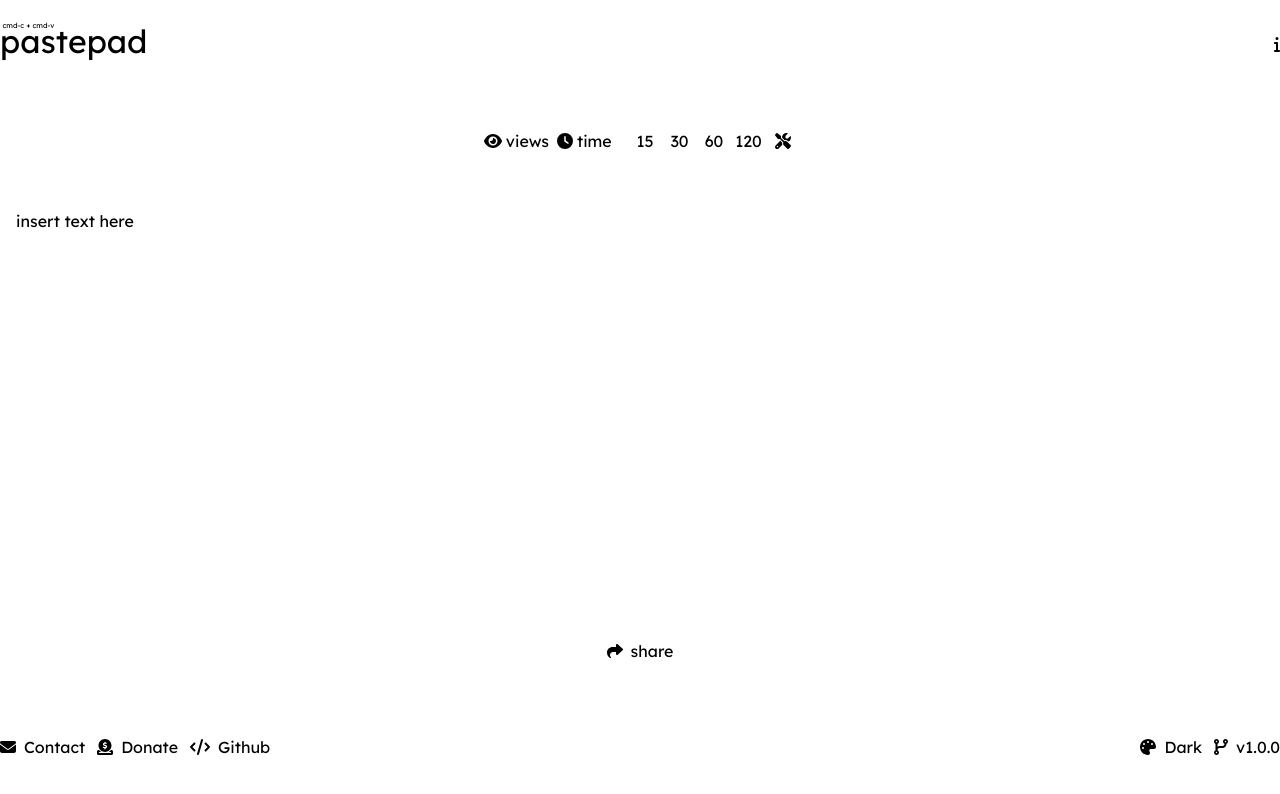
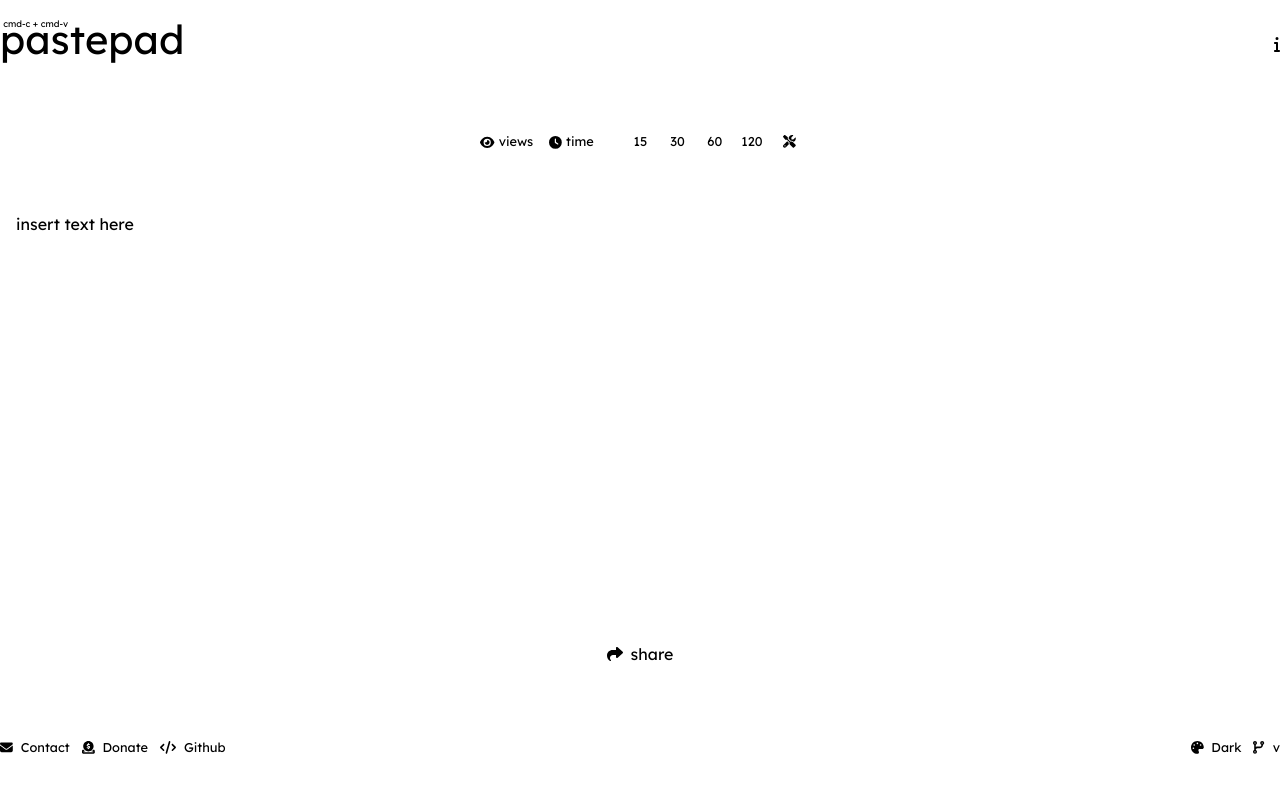
Before and after one commit to navaneethnivol/pastepad, a Next.js app in the folder frontend/: page / in a window 1280 px wide. Shown: the top 794 px of the page. Built offline with nearby package versions, Linux system fonts and the light colour scheme.

Commit message:
navigation and footer made common using layout

```diff
--- a/frontend/app/globals.css
+++ b/frontend/app/globals.css
@@ -34,37 +34,8 @@
   }
 }
 
-header #logo .icon {
-  align-items: center;
-  background-color: transparent;
-  display: grid;
-  width: 2.5rem;
-}
-
-header #logo .text {
-  font-size: 2rem;
-  font-weight: unset;
-  line-height: 2rem;
-  margin-block-end: unset;
-  margin-block-start: unset;
-  margin-top: -0.23em;
-  position: relative;
-  transition: color .25s;
-}
-
-header #logo .text .top {
-  color: var(--sub-color);
-  font-size: .225em;
-  left: 0.35em;
-  line-height: .225em;
-  position: absolute;
-  transition: color .125s, opacity .125s;
-}
-
-
 main #input .text-input-box {
   background-color: var(--sub-alt-color);
-  color: var(--sub-color);
   width: 100%;
   height: 50vh;
   resize: none;
@@ -88,10 +59,14 @@
   color: var(--main-color);
 }
 
-footer {
-  color: var(--sub-color);
+textarea {
+  border: none;
+  overflow: auto;
+  outline: none;
+
+  -webkit-box-shadow: none;
+  -moz-box-shadow: none;
+  box-shadow: none;
+
+  resize: none; /*remove the resize handle on the bottom right*/
 }
-
-footer a:hover {
-  color: var(--main-color);
-}
--- a/frontend/app/layout.tsx
+++ b/frontend/app/layout.tsx
@@ -2,10 +2,17 @@
 import { Lexend_Deca } from "next/font/google";
 import "./globals.css";
 
+import { config } from '@fortawesome/fontawesome-svg-core'
+import '@fortawesome/fontawesome-svg-core/styles.css'
+config.autoAddCss = false
+
+import Navigation from "@/components/navigation/navigation";
+import Footer from '@/components/footer/footer';
+
 const lexend_deca = Lexend_Deca({ subsets: ["latin"] });
 
 export const metadata: Metadata = {
-  title: "Create Next App",
+  title: "pastepad",
   description: "Generated by create next app",
 };
 
@@ -16,7 +23,11 @@
 }>) {
   return (
     <html lang="en">
-      <body className={lexend_deca.className}>{children}</body>
+      <body className={`${lexend_deca.className} sm:container sm:mx-auto pt-8`}>
+        <Navigation></Navigation>
+        {children}
+        <Footer></Footer>
+      </body>
     </html>
   );
 }
--- a/frontend/app/page.tsx
+++ b/frontend/app/page.tsx
@@ -1,67 +1,15 @@
-import { config } from '@fortawesome/fontawesome-svg-core'
-import '@fortawesome/fontawesome-svg-core/styles.css'
-config.autoAddCss = false
+import { FontAwesomeIcon } from '@fortawesome/react-fontawesome';
+import { faShare } from '@fortawesome/free-solid-svg-icons';
 
-import { FontAwesomeIcon } from '@fortawesome/react-fontawesome';
-import { faInfo, faClock, faEye, faScrewdriverWrench, faShare, faEnvelope, faDonate, faCode, faPalette, faCodeBranch } from '@fortawesome/free-solid-svg-icons';
+import ConfigBar from '@/components/config-bar/config-bar';
 
 export default function Home() {
   return (
-    <main className="sm:container sm:mx-auto pt-8">
-
-      <header className="flex flex-row justify-between">
-
-        <div>
-          <a id="logo" href="" className="flex flex-row content-center">
-            <h1 className="text">
-              <div className="top">cmd-c + cmd-v</div>
-              pastepad
-            </h1>
-          </a>
-        </div>
-
-        <nav className="flex flex-row">
-          <div className="">
-            <a href="/info">
-              <FontAwesomeIcon icon={faInfo}></FontAwesomeIcon>
-            </a>
-          </div>
-        </nav>
-
-      </header>
+    <main>
 
       <section className="h-full flex flex-col my-8">
 
-        <div className="flex flex-row items-center justify-center">
-          <div id='config-bar' className="flex flex-row justify-around rounded-[10px] p-2 m-8">
-
-            <div className="grid grid-col-2 grid-flow-col gap-2">
-              <a href="" className="flex flex-row items-center hover:text-yellow-300">
-                <FontAwesomeIcon icon={faEye} className="pr-1"></FontAwesomeIcon>
-                views
-              </a>
-
-              <a href="" className="flex flex-row items-center hover:text-yellow-300">
-                <FontAwesomeIcon icon={faClock} className="pr-1"></FontAwesomeIcon>
-                time
-              </a>
-            </div>
-
-            <div className="config-divider w-1 mx-2 rounded h-6"></div>
-
-            <div className="grid grid-cols-5 grid-flow-row justify-items-center gap-2">
-              <a href="" className="hover:text-yellow-300">15</a>
-              <a href="" className="hover:text-yellow-300">30</a>
-              <a href="" className="hover:text-yellow-300">60</a>
-              <a href="" className="hover:text-yellow-300">120</a>
-
-              <a href="" className="hover:text-yellow-300">
-                <FontAwesomeIcon icon={faScrewdriverWrench}></FontAwesomeIcon>
-              </a>
-            </div>
-
-          </div>
-        </div>
+        <ConfigBar></ConfigBar>
 
         <div id="input">
           <textarea className="rounded-[10px] w-full p-4 text-input-box h-3/4" placeholder="insert text here" />
@@ -76,43 +24,7 @@
           </div>
         </div>
 
-        <div className="flex-auto">
-
-        </div>
-
       </section>
-
-      <footer>
-        <div className="flex flex-row justify-between">
-
-          <div className="grid grid-col-3 grid-flow-col gap-3">
-            <a href="" className="flex flex-row items-center">
-              <FontAwesomeIcon className="mr-2" icon={faEnvelope}></FontAwesomeIcon>
-              Contact
-            </a>
-            <a href="" className="flex flex-row items-center">
-              <FontAwesomeIcon className="mr-2" icon={faDonate}></FontAwesomeIcon>
-              Donate
-            </a>
-            <a href="" className="flex flex-row items-center">
-              <FontAwesomeIcon className="mr-2" icon={faCode}></FontAwesomeIcon>
-              Github
-            </a>
-          </div>
-
-          <div className="grid grid-col-2 grid-flow-col gap-3">
-            <a href="" className="flex flex-row items-center">
-              <FontAwesomeIcon className="mr-2" icon={faPalette}></FontAwesomeIcon>
-              Dark
-            </a>
-            <a href="" className="flex flex-row items-center">
-              <FontAwesomeIcon className="mr-2" icon={faCodeBranch}></FontAwesomeIcon>
-              v1.0.0
-            </a>
-          </div>
-        </div>
-      </footer>
-
 
     </main>
   );
```
